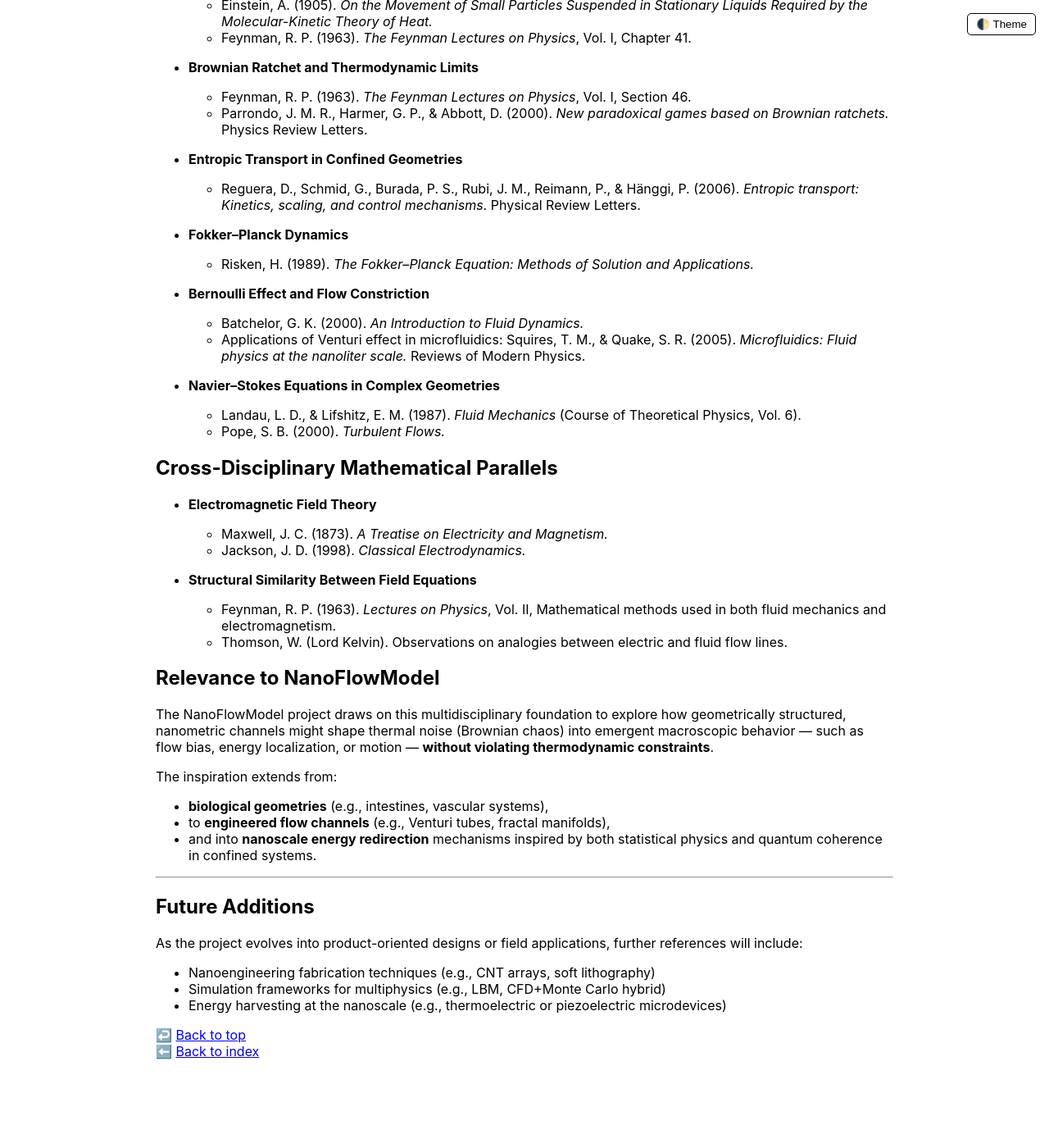
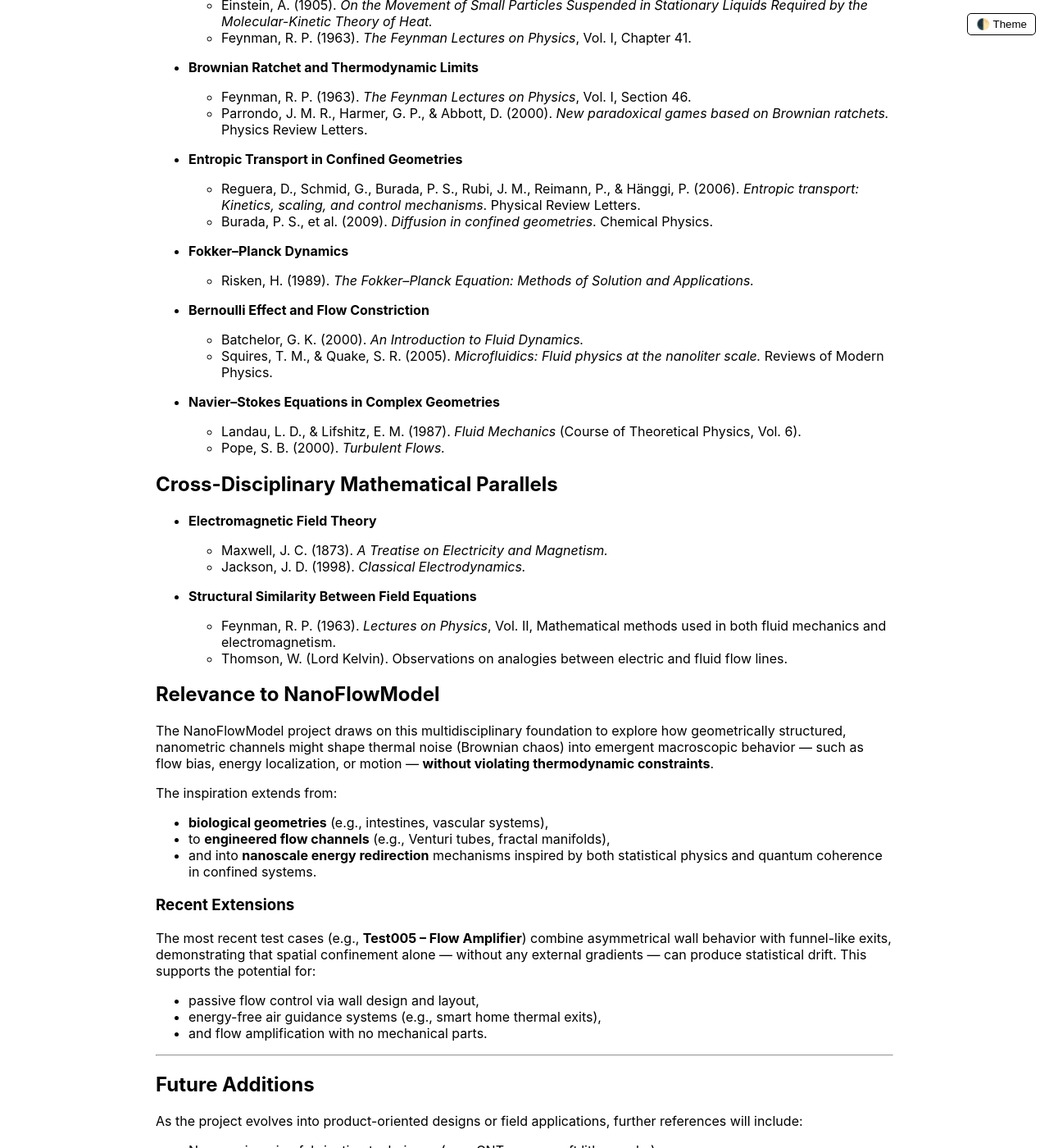
Before and after one commit to gavianu/NanoFlowModel, a Jekyll site: the page built from references/papers.md, in a window 1280 px wide and 1400 px high, scrolled down 263 px. Shown: the whole window at 82% size. Built offline with Jekyll 4.4.1, drawn with Linux system fonts in a browser that asks for light colours; our own code applies the rules of GitHub Pages for plain Markdown files; before the commit the page ends 1603 px from its top, so only the background shows below that.

Commit message:
📚 Updated physics context and references for Test005: - Added section on flow amplification and nozzle geometry - Linked Test005 to theoretical framework and physical sources

```diff
--- a/references/papers.md
+++ b/references/papers.md
@@ -17,6 +17,7 @@ This section collects the key scientific concepts, research papers, and theoreti
 - **Entropic Transport in Confined Geometries**
 
   - Reguera, D., Schmid, G., Burada, P. S., Rubi, J. M., Reimann, P., & Hänggi, P. (2006). _Entropic transport: Kinetics, scaling, and control mechanisms_. Physical Review Letters.
+  - Burada, P. S., et al. (2009). _Diffusion in confined geometries_. Chemical Physics.
 
 - **Fokker–Planck Dynamics**
 
@@ -25,9 +26,10 @@ This section collects the key scientific concepts, research papers, and theoreti
 - **Bernoulli Effect and Flow Constriction**
 
   - Batchelor, G. K. (2000). _An Introduction to Fluid Dynamics._
-  - Applications of Venturi effect in microfluidics: Squires, T. M., & Quake, S. R. (2005). _Microfluidics: Fluid physics at the nanoliter scale._ Reviews of Modern Physics.
+  - Squires, T. M., & Quake, S. R. (2005). _Microfluidics: Fluid physics at the nanoliter scale._ Reviews of Modern Physics.
 
 - **Navier–Stokes Equations in Complex Geometries**
+
   - Landau, L. D., & Lifshitz, E. M. (1987). _Fluid Mechanics_ (Course of Theoretical Physics, Vol. 6).
   - Pope, S. B. (2000). _Turbulent Flows._
 
@@ -39,6 +41,7 @@ This section collects the key scientific concepts, research papers, and theoreti
   - Jackson, J. D. (1998). _Classical Electrodynamics._
 
 - **Structural Similarity Between Field Equations**
+
   - Feynman, R. P. (1963). _Lectures on Physics_, Vol. II, Mathematical methods used in both fluid mechanics and electromagnetism.
   - Thomson, W. (Lord Kelvin). Observations on analogies between electric and fluid flow lines.
 
@@ -52,6 +55,14 @@ The inspiration extends from:
 - to **engineered flow channels** (e.g., Venturi tubes, fractal manifolds),
 - and into **nanoscale energy redirection** mechanisms inspired by both statistical physics and quantum coherence in confined systems.
 
+### Recent Extensions
+
+The most recent test cases (e.g., **Test005 – Flow Amplifier**) combine asymmetrical wall behavior with funnel-like exits, demonstrating that spatial confinement alone — without any external gradients — can produce statistical drift. This supports the potential for:
+
+- passive flow control via wall design and layout,
+- energy-free air guidance systems (e.g., smart home thermal exits),
+- and flow amplification with no mechanical parts.
+
 ---
 
 ## Future Additions
```
Also changed, not shown: docs/01_physics_context.md (+13 -0 lines), links.md (+1 -1 lines), thesis.md (+1 -1 lines).
